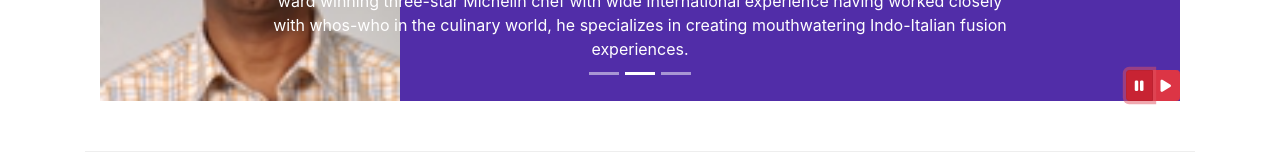
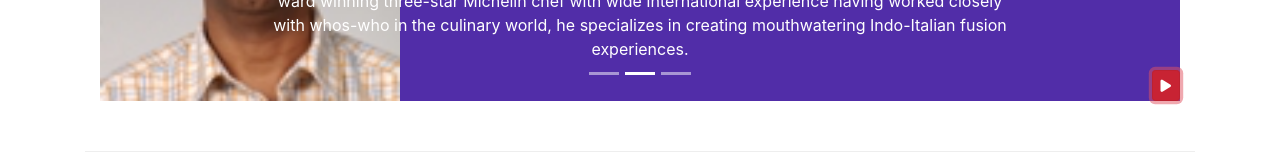
Before and after one commit to noussaiba99/bootstrapCoursera, a plain HTML site: page index.html in a window 1280 px wide. Both pictures are taken after a click on the button 1139 px from the left and 668 px from the top of the page. Shown: the part 583-743 px from the top of the page. Drawn offline with nearby package versions, Linux system fonts and the light colour scheme.

Commit message:
More Bootstrap JQuery

```diff
--- a/index.html
+++ b/index.html
@@ -242,14 +242,17 @@
                     <a class="carousel-control-next" href="#mycarousel" role="button" data-slide="next">
                         <span class="carousel-control-next-icon"></span>
                     </a>
-                    <div class="btn-group" id="carouselButton">
+                    <button class="btn btn-danger btn-sm" id="carouselButton">
+                        <span id="carousel-button-icon" class="fa fa-pause"></span>
+                    </button>
+                  <!--  <div class="btn-group" id="carouselButton">
                         <button class="btn btn-danger btn-sm" id="carousel-pause">
                             <span class="fa fa-pause"></span>
                         </button>
                         <button class="btn btn-danger btn-sm" id="carousel-play">
                             <span class="fa fa-play"></span>
                         </button>
-                    </div>
+                    </div>-->
 
                 </div>
              </div>
@@ -370,13 +373,25 @@
 
  <script>
     $(document).ready(function(){
-        $("#mycarousel").carousel( { interval: 2000 } );
+        $("#mycarousel").carousel( { interval: 1000 } );
         $("#carousel-pause").click(function(){
             $("#mycarousel").carousel('pause');
         });
         $("#carousel-play").click(function(){
             $("#mycarousel").carousel('cycle');
         });
+        $("#carouselButton").click(function(){
+                if ($("#carouselButton").children("span").hasClass('fa-pause')) {
+                    $("#mycarousel").carousel('pause');
+                    $("#carouselButton").children("span").removeClass('fa-pause');
+                    $("#carouselButton").children("span").addClass('fa-play');
+                }
+                else if ($("#carouselButton").children("span").hasClass('fa-play')){
+                    $("#mycarousel").carousel('cycle');
+                    $("#carouselButton").children("span").removeClass('fa-play');
+                    $("#carouselButton").children("span").addClass('fa-pause');
+                }
+            });
     });
 </script>
 
```
